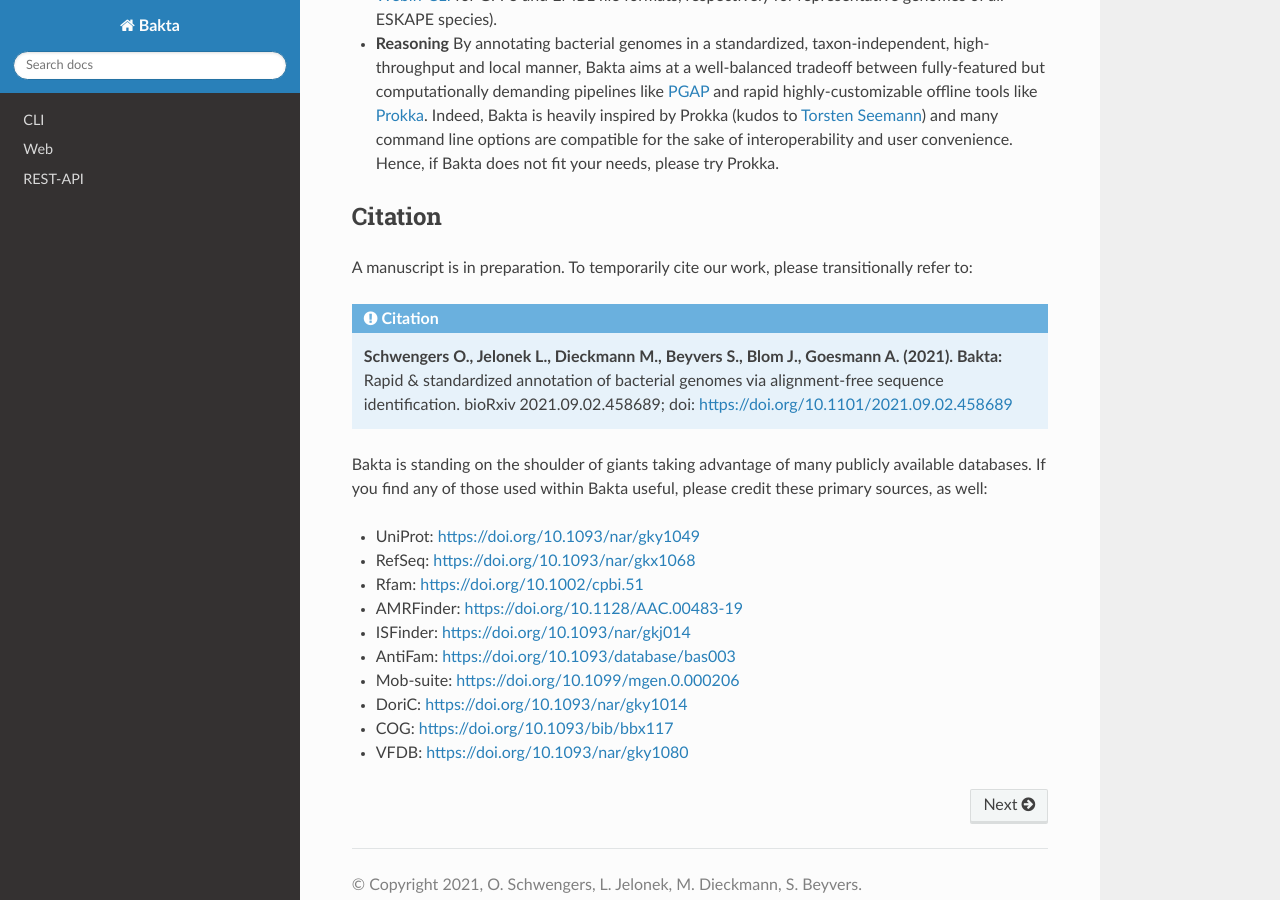
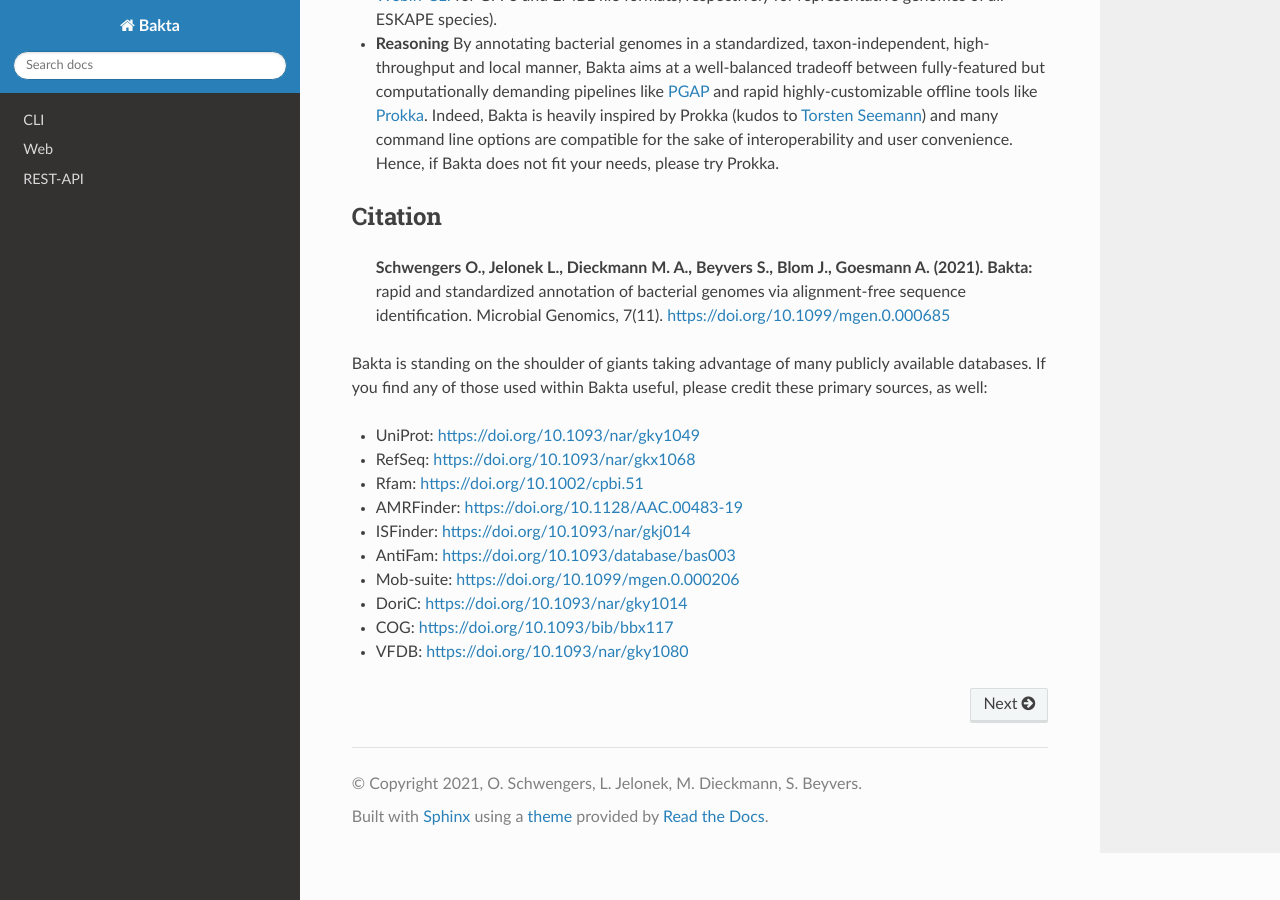
Before and after one commit to ag-computational-bio/bakta-docs, a Sphinx documentation site: the page built from docs/index.rst, in a window 1280 px wide and 900 px high, scrolled down 1175 px. Built offline with Sphinx 7.4.7 and the Read the Docs theme 2.0.0, drawn with Linux system fonts in a browser that asks for light colours.

Commit message:
update citation

```diff
--- a/docs/index.rst
+++ b/docs/index.rst
@@ -52,11 +52,7 @@
 Citation
 --------
 
-A manuscript is in preparation. To temporarily cite our work, please transitionally refer to:
-
-.. admonition:: Citation
-
-   **Schwengers O., Jelonek L., Dieckmann M., Beyvers S., Blom J., Goesmann A. (2021). Bakta:** Rapid & standardized annotation of bacterial genomes via alignment-free sequence identification. bioRxiv 2021.09.02.458689; doi: https://doi.org/10.1101/2021.09.02.458689
+   **Schwengers O., Jelonek L., Dieckmann M. A., Beyvers S., Blom J., Goesmann A. (2021). Bakta:** rapid and standardized annotation of bacterial genomes via alignment-free sequence identification. Microbial Genomics, 7(11). https://doi.org/10.1099/mgen.0.000685
 
 Bakta is standing on the shoulder of giants taking advantage of many publicly available databases. If you find any of those used within Bakta useful, please credit these primary sources, as well:
 
```
